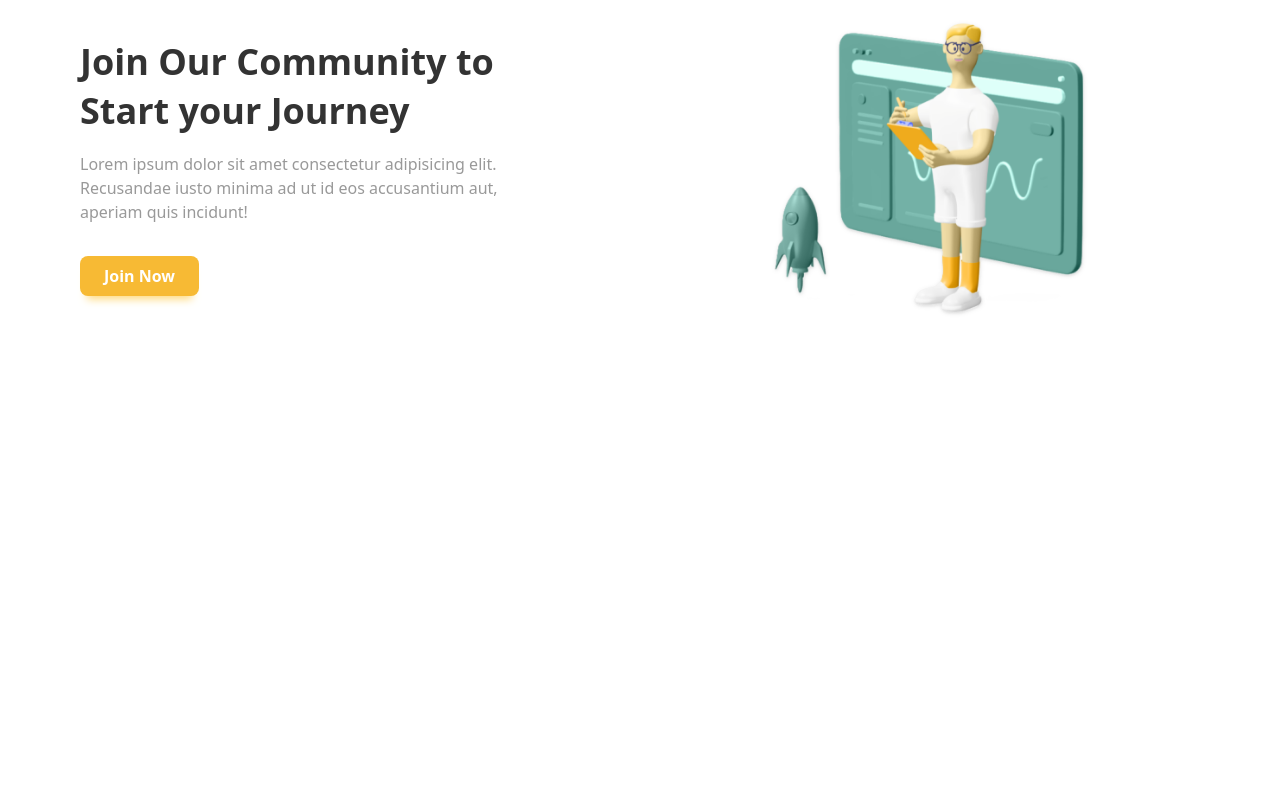
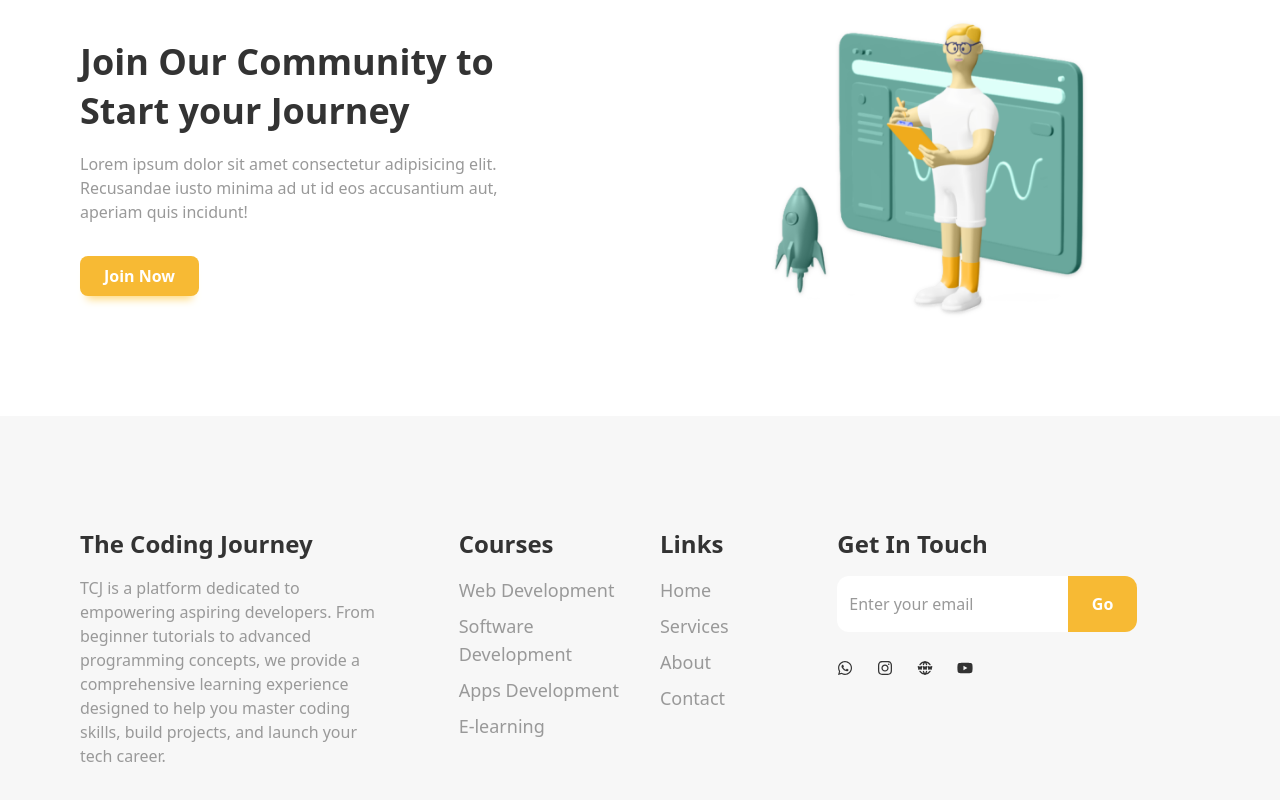
Before and after one commit to jananisree96/eLearning_Website, a React (Vite) app: page / in a window 1280 px wide. Shown: the part 2468-3268 px from the top of the page. Before the commit the page ends 2884 px from the top, so only its background shows below. Built offline with nearby package versions, Linux system fonts and the light colour scheme.

Commit message:
Footer added

```diff
--- a/src/App.jsx
+++ b/src/App.jsx
@@ -4,6 +4,7 @@ import Banner from './components/Banner/Banner'
 import Banner2 from './components/Banner/Banner2'
 import Services from './components/Services/Services'
 import Subscribe from './components/Subscribe/Subscribe'
+import Footer from './components/Footer/Footer'
 
 
 function App() {
@@ -14,6 +15,7 @@ function App() {
       <Banner />
       <Subscribe/>
       <Banner2/>
+      <Footer/>
     </main>
   )
 }
--- /dev/null
+++ b/src/components/Footer/Footer.jsx
@@ -0,0 +1,101 @@
+import React from "react";
+import { FaInstagram, FaWhatsapp, FaYoutube } from "react-icons/fa";
+import { TbWorldWww } from "react-icons/tb";
+import { motion } from "framer-motion";
+
+const Footer = () => {
+  return (
+    <footer className="py-28 bg-[#f7f7f7]">
+      <motion.div
+        initial={{ opacity: 0, y: 50 }}
+        whileInView={{ opacity: 1, y: 0 }}
+        className="container"
+      >
+        <div className="grid grid-cols-1 md:grid-cols-2 lg:grid-cols-3 gap-14 md:gap-4">
+          {/* first section */}
+          <div className="space-y-4 max-w-[300px]">
+            <h1 className="text-2xl font-bold">The Coding Journey</h1>
+            <p className="text-dark2">
+              TCJ is a platform dedicated to empowering aspiring developers.
+              From beginner tutorials to advanced programming concepts, we
+              provide a comprehensive learning experience designed to help you
+              master coding skills, build projects, and launch your tech career.
+            </p>
+          </div>
+          {/* second section */}
+          <div className="grid grid-cols-2 gap-10">
+            <div className="space-y-4">
+              <h1 className="text-2xl font-bold">Courses</h1>
+              <div className="text-dark2">
+                <ul className="space-y-2 text-lg">
+                  <li className="cursor-pointer hover:text-secondary duration-200">
+                    Web Development
+                  </li>
+                  <li className="cursor-pointer hover:text-secondary duration-200">
+                    Software Development
+                  </li>
+                  <li className="cursor-pointer hover:text-secondary duration-200">
+                    Apps Development
+                  </li>
+                  <li className="cursor-pointer hover:text-secondary duration-200">
+                    E-learning
+                  </li>
+                </ul>
+              </div>
+            </div>
+            <div className="space-y-4">
+              <h1 className="text-2xl font-bold">Links</h1>
+              <div className="text-dark2">
+                <ul className="space-y-2 text-lg">
+                  <li className="cursor-pointer hover:text-secondary duration-200">
+                    Home
+                  </li>
+                  <li className="cursor-pointer hover:text-secondary duration-200">
+                    Services
+                  </li>
+                  <li className="cursor-pointer hover:text-secondary duration-200">
+                    About
+                  </li>
+                  <li className="cursor-pointer hover:text-secondary duration-200">
+                    Contact
+                  </li>
+                </ul>
+              </div>
+            </div>
+          </div>
+          {/* third section */}
+          <div className="space-y-4 max-w-[300px]">
+            <h1 className="text-2xl font-bold">Get In Touch</h1>
+            <div className="flex items-center">
+              <input
+                type="text"
+                placeholder="Enter your email"
+                className="p-3 rounded-s-xl bg-white w-full py-4 focus:ring-0 focus:outline-none placeholder:text-dark2"
+              />
+              <button className="bg-primary text-white font-semibold py-4 px-6 rounded-e-xl">
+                Go
+              </button>
+            </div>
+            {/* social icons */}
+            <div className="flex space-x-6 py-3">
+              <a href="https://chat.whatsapp.com/FQSKgJ5f1eIAhlyF5sVym0">
+                <FaWhatsapp className="cursor-pointer hover:text-primary hover:scale-105 duration-200" />
+              </a>
+              <a href="https://www.instagram.com/the.coding.journey/">
+                <FaInstagram className="cursor-pointer hover:text-primary hover:scale-105 duration-200" />
+              </a>
+              <a href="https://thecodingjourney.com/">
+                <TbWorldWww className="cursor-pointer hover:text-primary hover:scale-105 duration-200" />
+              </a>
+              <a href="https://www.youtube.com/@TheCodingJourney">
+                <FaYoutube className="cursor-pointer hover:text-primary hover:scale-105 duration-200" />
+              </a>
+            </div>
+          </div>
+        </div>
+      </motion.div>
+    </footer>
+  );
+};
+
+export default Footer;
```
